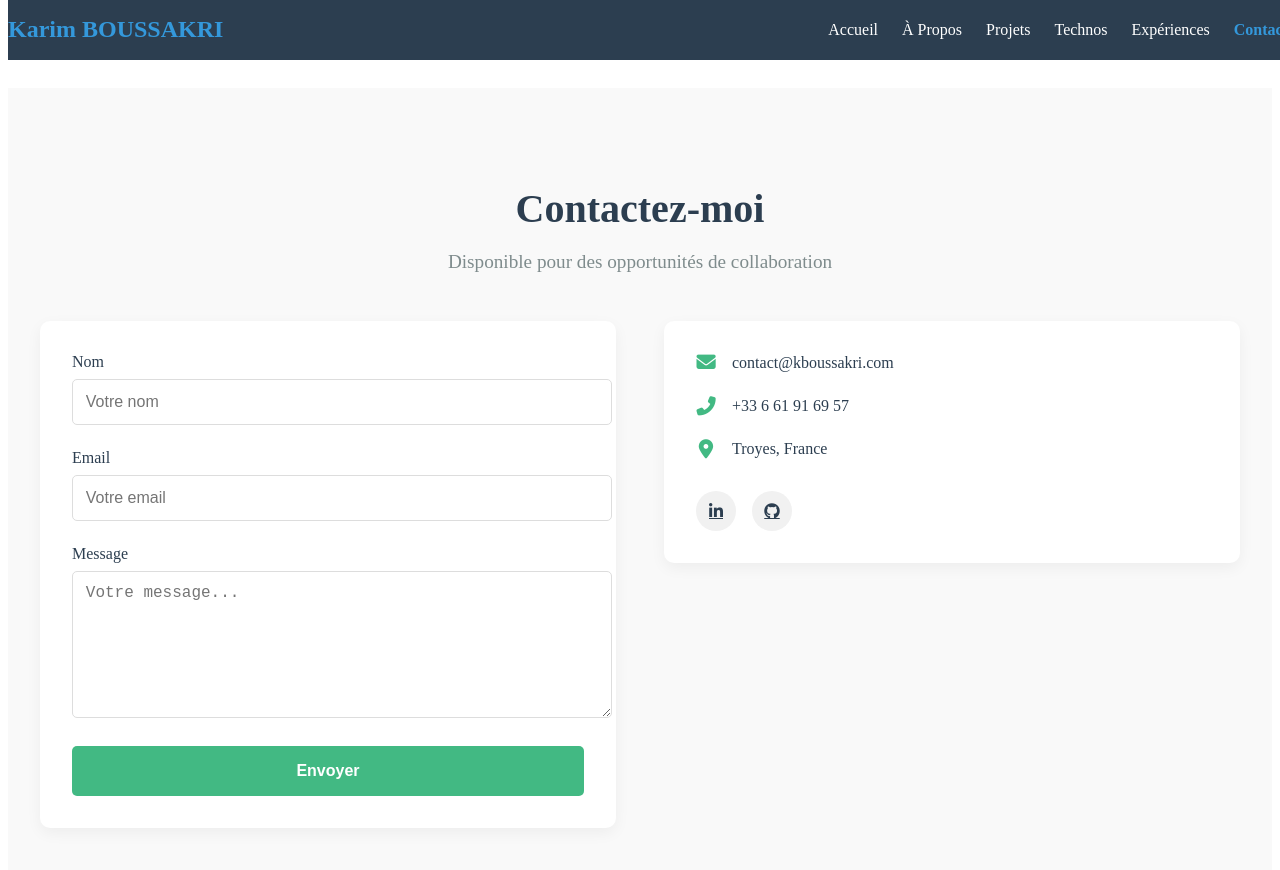
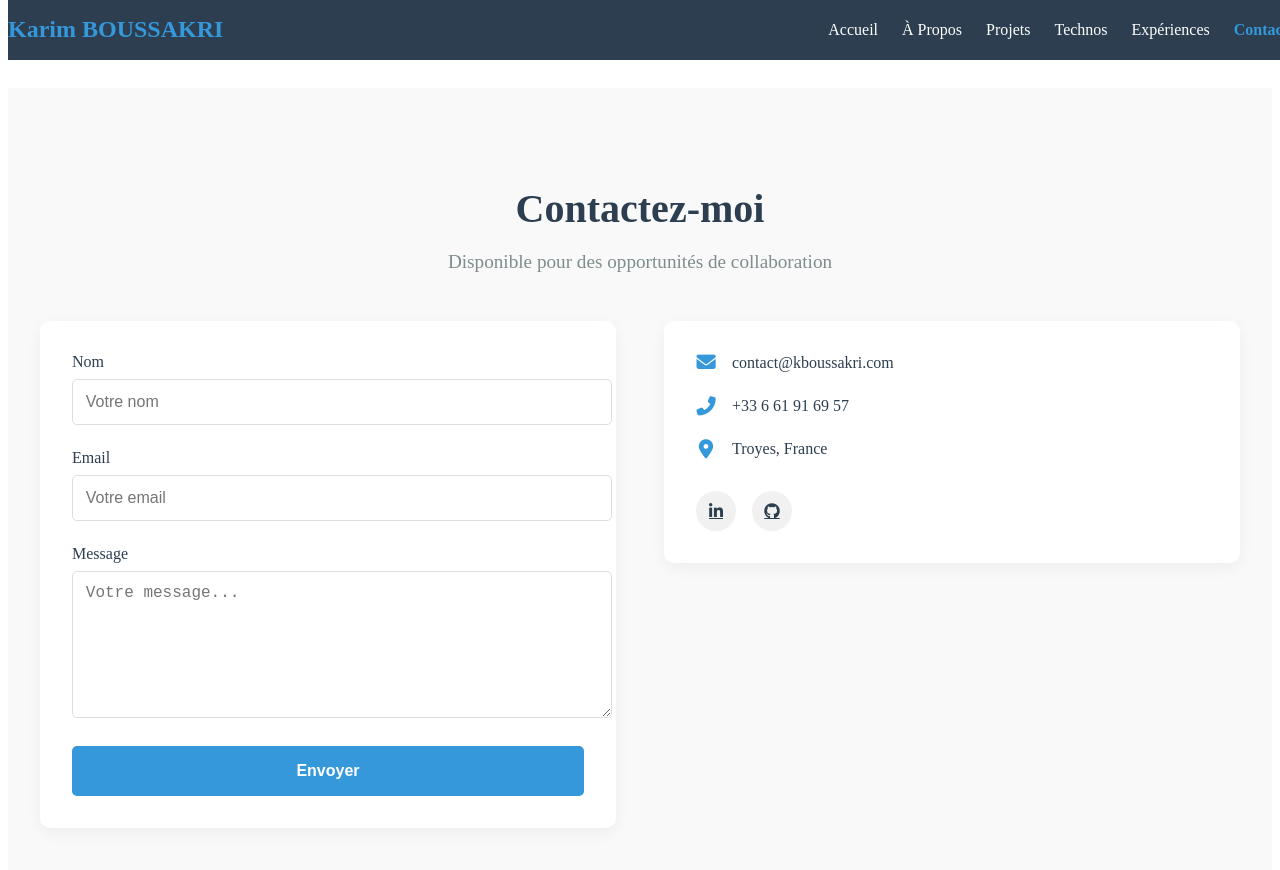
Before and after one commit to kboussakridev/portefolioV2, a Vue app: page /contact in a window 1280 px wide. Shown: the top 870 px of the page. Built offline with nearby package versions, Linux system fonts and the light colour scheme.

Commit message:
Mon déployment

```diff
--- a/src/components/Contact.vue
+++ b/src/components/Contact.vue
@@ -194,7 +194,7 @@ const submitForm = () => {
 }
 
 .submit-btn {
-    background-color: #42b983;
+    background-color: #3498DB;
     color: white;
     border: none;
     padding: 1rem 2rem;
@@ -207,7 +207,7 @@ const submitForm = () => {
 }
 
 .submit-btn:hover {
-    background-color: #369b6e;
+    background-color: #74c0f3;
 }
 
 .submit-btn:disabled {
@@ -252,7 +252,7 @@ const submitForm = () => {
 
 .icon {
     margin-right: 1rem;
-    color: #42b983;
+    color: #3498DB;
     font-size: 1.2rem;
     width: 20px;
     text-align: center;
```
